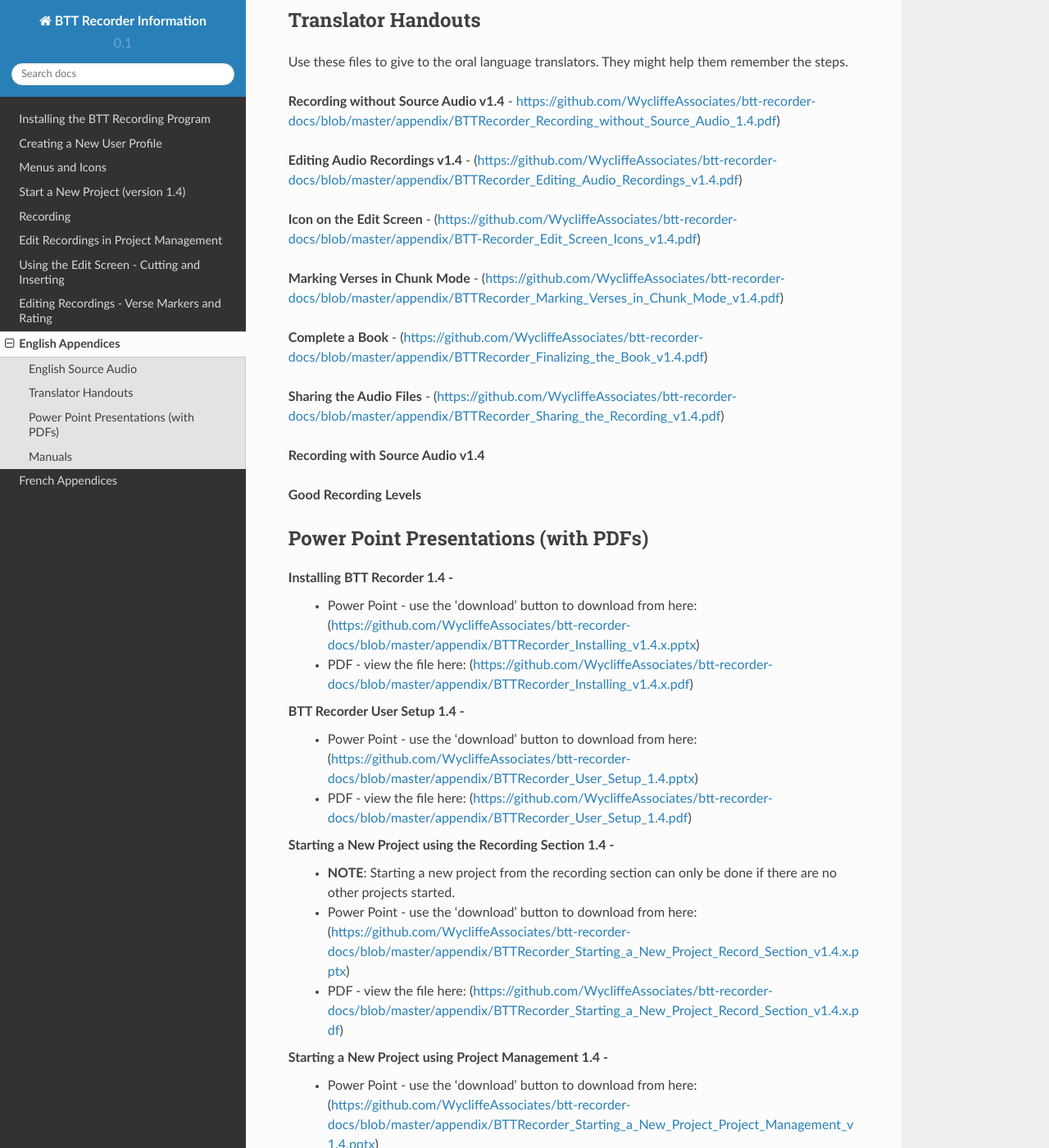
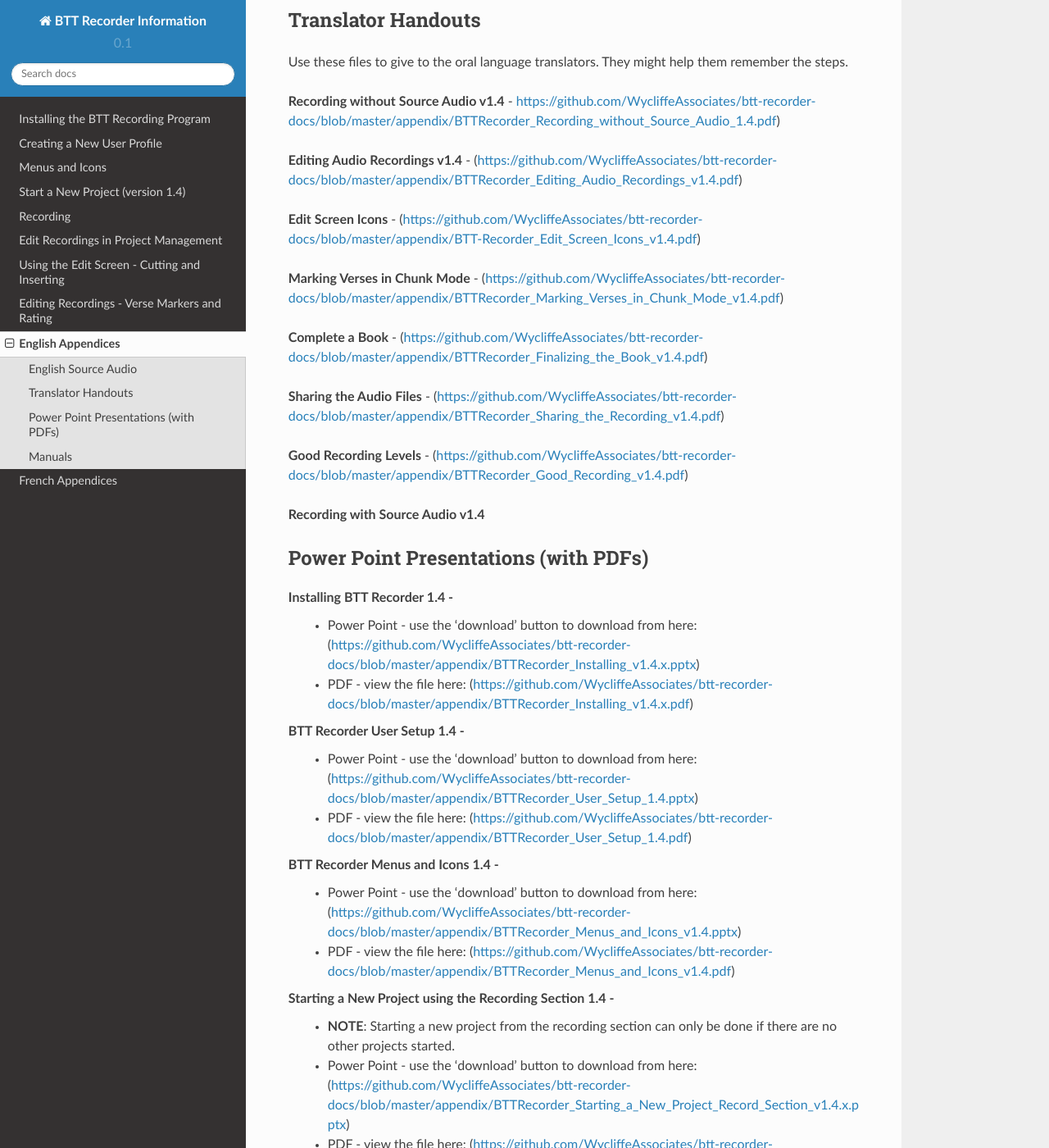
Before and after one commit to pgamer78/btt-recorder-docs, a Sphinx documentation site: the page built from docs/appendices.rst, in a window 1280 px wide and 1400 px high, scrolled down 472 px. Shown: the whole window at 82% size. Built offline with Sphinx 7.4.7 and the Read the Docs theme 2.0.0, drawn with Linux system fonts in a browser that asks for light colours; pages that are not in the unit, such as notebooks, are missing from menus.

Commit message:
Update appendices.rst

```diff
--- a/docs/appendices.rst
+++ b/docs/appendices.rst
@@ -20,7 +20,7 @@ Use these files to give to the oral language translators. They might help them r
 
 **Editing Audio Recordings v1.4** - (https://github.com/WycliffeAssociates/btt-recorder-docs/blob/master/appendix/BTTRecorder_Editing_Audio_Recordings_v1.4.pdf)
 
-**Icon on the Edit Screen** - (https://github.com/WycliffeAssociates/btt-recorder-docs/blob/master/appendix/BTT-Recorder_Edit_Screen_Icons_v1.4.pdf)
+**Edit Screen Icons** - (https://github.com/WycliffeAssociates/btt-recorder-docs/blob/master/appendix/BTT-Recorder_Edit_Screen_Icons_v1.4.pdf)
 
 **Marking Verses in Chunk Mode** - (https://github.com/WycliffeAssociates/btt-recorder-docs/blob/master/appendix/BTTRecorder_Marking_Verses_in_Chunk_Mode_v1.4.pdf)
 
@@ -28,10 +28,9 @@ Use these files to give to the oral language translators. They might help them r
 
 **Sharing the Audio Files** - (https://github.com/WycliffeAssociates/btt-recorder-docs/blob/master/appendix/BTTRecorder_Sharing_the_Recording_v1.4.pdf)
 
+**Good Recording Levels** - (https://github.com/WycliffeAssociates/btt-recorder-docs/blob/master/appendix/BTTRecorder_Good_Recording_v1.4.pdf)
+
 **Recording with Source Audio v1.4**
-
-**Good Recording Levels**
-
 
 Power Point Presentations (with PDFs)
 ----
@@ -43,6 +42,10 @@ Power Point Presentations (with PDFs)
 **BTT Recorder User Setup 1.4** -
  * Power Point - use the 'download' button to download from here: (https://github.com/WycliffeAssociates/btt-recorder-docs/blob/master/appendix/BTTRecorder_User_Setup_1.4.pptx)
  * PDF - view the file here: (https://github.com/WycliffeAssociates/btt-recorder-docs/blob/master/appendix/BTTRecorder_User_Setup_1.4.pdf)
+
+**BTT Recorder Menus and Icons 1.4** -
+ * Power Point - use the 'download' button to download from here: (https://github.com/WycliffeAssociates/btt-recorder-docs/blob/master/appendix/BTTRecorder_Menus_and_Icons_v1.4.pptx)
+ * PDF - view the file here: (https://github.com/WycliffeAssociates/btt-recorder-docs/blob/master/appendix/BTTRecorder_Menus_and_Icons_v1.4.pdf)
 
 **Starting a New Project using the Recording Section 1.4** -
  * **NOTE**: Starting a new project from the recording section can only be done if there are no other projects started.
```
